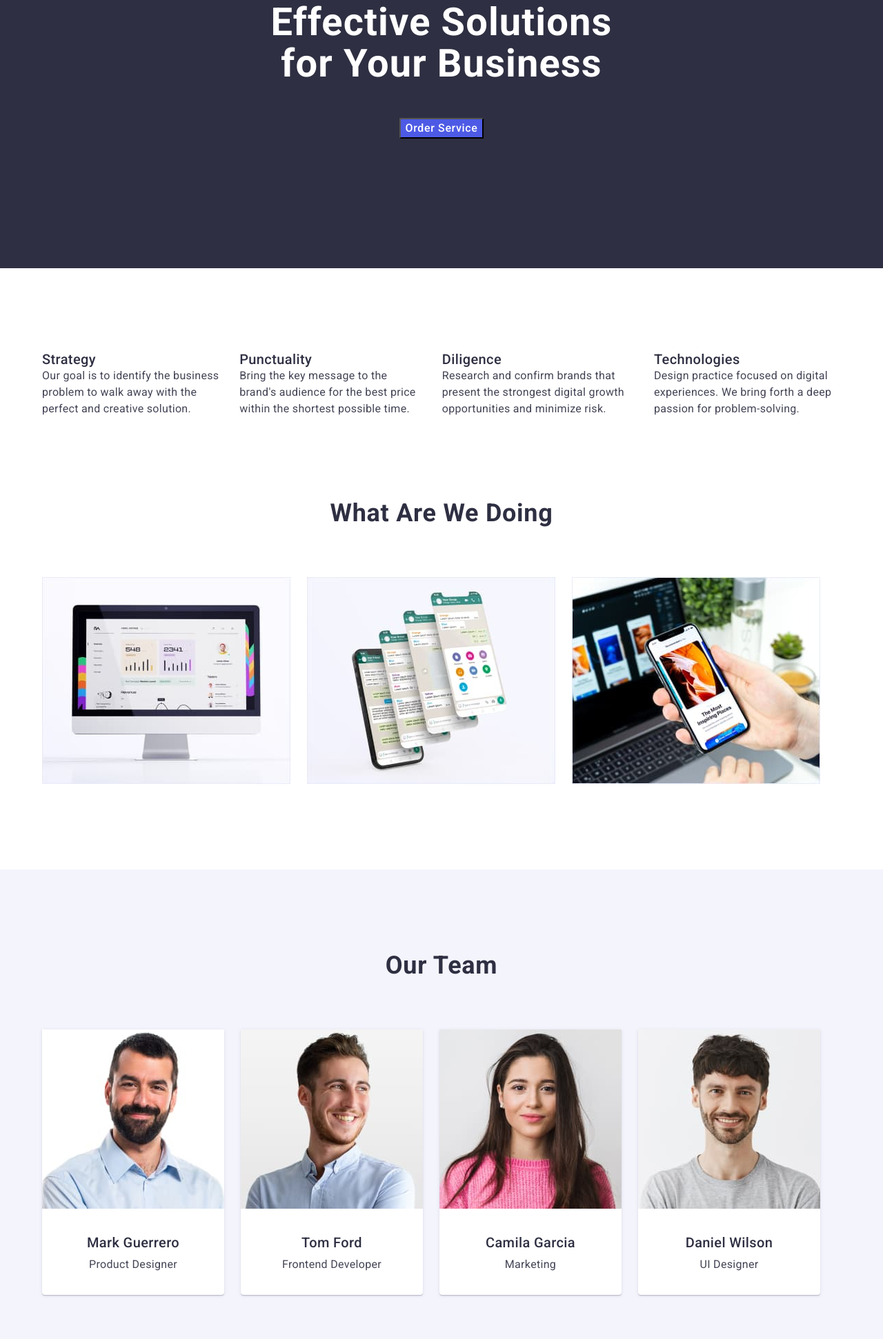
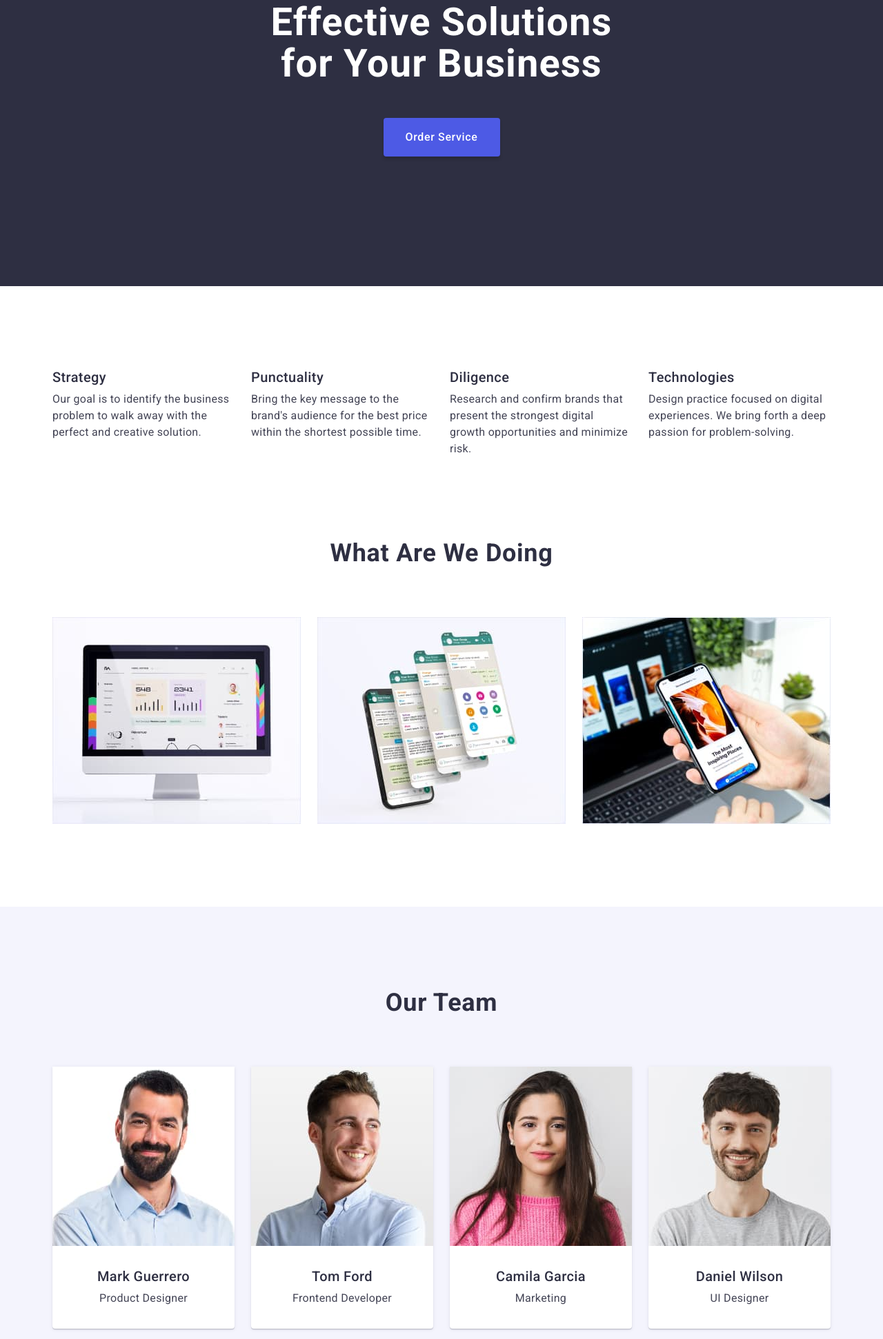
Before and after one commit to Kostyantyn-Kovalchuk/goit-markup-hw-03, a plain HTML site: page index.html in a window 1280 px wide. Shown: the part 258-2200 px from the top of the page at 69% size. Drawn offline with nearby package versions, Linux system fonts and the light colour scheme.

Commit message:
Corrected mistakes in HW3

```diff
--- a/css/styles.css
+++ b/css/styles.css
@@ -27,9 +27,6 @@ body {
   width: 1158px;
   margin-right: auto;
   margin-left: auto;
-}
-
-.section {
   padding-left: 15px;
   padding-right: 15px;
 }
@@ -42,6 +39,10 @@ body {
 .contacts .link:hover,
 .contacts .link:focus {
   color: var(--hover-color);
+}
+
+img {
+  display: block;
 }
 
 /* Header */
@@ -65,6 +66,7 @@ body {
 
 .site-nav {
   display: flex;
+  align-items: center;
 }
 
 .site-nav .link {
@@ -112,17 +114,21 @@ body {
 
 /* Hero */
 
-.hero {
+.hero-section {
   margin-bottom: 0;
+  padding-top: 188px;
+  padding-bottom: 188px;
 
-  text-align: center;
   background-color: var(--secondary-text-color);
 }
 
 .hero-title {
   margin-top: 0;
   margin-bottom: 48px;
-  padding-top: 188px;
+  max-width: 496px;
+
+  margin-left: auto;
+  margin-right: auto;
 
   font-weight: 700;
   font-size: 56px;
@@ -133,7 +139,16 @@ body {
 }
 
 .hero-button {
-  margin-bottom: 188px;
+  display: block;
+  min-width: 169px;
+  height: 56px;
+
+  margin-left: auto;
+  margin-right: auto;
+
+  border: none;
+  box-shadow: 0px 4px 4px rgba(0, 0, 0, 0.15);
+  border-radius: 4px;
 
   font-family: inherit;
   font-weight: 500;
@@ -152,7 +167,6 @@ body {
 /* Titles of all sections besides Hero*/
 
 .section-title {
-  padding-top: 120px;
   margin-bottom: 72px;
   margin-top: 0;
 
@@ -168,9 +182,6 @@ body {
 /* Main sections besides Hero */
 
 .section-subtitle {
-  margin-top: 32px;
-  margin-bottom: 8px;
-
   font-weight: 500;
   font-size: 20px;
   line-height: 1.2;
@@ -192,21 +203,22 @@ body {
   margin-right: 24px;
 }
 
-.section-description {
-  margin-bottom: 32px;
+/* Features */
+
+.features-section {
+  padding-top: 120px;
+  padding-bottom: 120px;
 }
-
-/* Features */
 
 .features {
   display: flex;
-  padding-top: 120px;
   margin-bottom: 0;
   padding-bottom: 0;
 }
 
 .features .section-subtitle {
-  margin: 0;
+  margin-top: 0;
+  margin-bottom: 8px;
   padding: 0;
 }
 
@@ -215,34 +227,64 @@ body {
   padding: 0;
 }
 
+.features .list-item {
+  flex-basis: calc((100% - 3 * 24px) / 3);
+}
+
 /* Samples */
 
-.samples {
+.samples-section {
   display: flex;
   padding-bottom: 120px;
 }
 
+.samples-section .list-item {
+  flex-basis: calc((100% - 2 * 24px) / 3);
+}
+
+.samples.list {
+  display: flex;
+  margin: 0;
+  padding: 0;
+}
+
 /* Team */
 
-.section.team {
+.section-team {
+  padding-top: 120px;
+  padding-bottom: 120px;
   background-color: var(--light-mode);
 }
 
-.members {
+.cards {
   display: flex;
-  padding-bottom: 120px;
   text-align: center;
 }
 
-.team .section-title {
-  padding-top: 120px;
+.cards .list-item {
+  flex-basis: calc((100% - 3 * 24px) / 3);
+
+  background-color: var(--main-background-color);
+  border-radius: 0px 0px 4px 4px;
+  box-shadow: 0px 1px 6px rgba(46, 47, 66, 0.08),
+    0px 1px 1px rgba(46, 47, 66, 0.16), 0px 2px 1px rgba(46, 47, 66, 0.08);
 }
 
-.members .list-item {
-  background-color: var(--main-background-color);
-  box-shadow: 0px 1px 6px rgba(46, 47, 66, 0.08),
-    0px 1px 1px rgba(46, 47, 66, 0.16), 0px 2px 1px rgba(46, 47, 66, 0.08);
-  border-radius: 0px 0px 4px 4px;
+.card-text {
+  padding-top: 32px;
+  padding-bottom: 32px;
+  padding-left: 16px;
+  padding-right: 16px;
+}
+
+.section-subtitle.name {
+  margin-top: 0;
+  text-align: center;
+  margin-bottom: 8px;
+}
+
+.section-subtitle.position {
+  text-align: center;
 }
 
 /* Portfolio section */
@@ -309,13 +351,13 @@ body {
 /* Footer */
 
 .footer {
+  padding-top: 100px;
+  padding-bottom: 100px;
   background-color: var(--secondary-text-color);
 }
 
 .footer-info {
-  padding-top: 100px;
-  padding-bottom: 100px;
-  width: 264px;
+  max-width: 264px;
 }
 
 .logo-footer {
@@ -323,7 +365,7 @@ body {
 }
 
 .footer .logo {
-  display: block;
+  display: inline-block;
   margin-bottom: 16px;
 }
 
--- a/index.html
+++ b/index.html
@@ -55,15 +55,14 @@
     </header>
 
     <main>
-      <section class="hero">
-        <h1 class="hero-title">
-          Effective Solutions<br />
-          for Your Business
-        </h1>
+      <section class="hero-section">
+        <div class="container">
+          <h1 class="hero-title">Effective Solutions for Your Business</h1>
           <button type="button" class="hero-button">Order Service</button>
+        </div>
       </section>
 
-      <section class="section">
+      <section class="features-section">
         <div class="container">
           <h2 class="section-title" hidden>Features</h2>
           <ul class="features list">
@@ -99,7 +98,7 @@
         </div>
       </section>
 
-      <section class="section">
+      <section class="samples-section">
         <div class="container">
           <h2 class="section-title">What are we doing</h2>
           <ul class="samples list">
@@ -128,10 +127,10 @@
         </div>
       </section>
 
-      <section class="section team">
+      <section class="section-team">
         <div class="container">
           <h2 class="section-title">Our Team</h2>
-          <ul class="members list">
+          <ul class="cards list">
             <li class="list-item">
               <img
                 src="./images/team-1.jpg"
@@ -139,8 +138,10 @@
                 width="264"
                 height="260"
               />
+              <div class="card-text">
                 <h3 class="section-subtitle name">Mark Guerrero</h3>
                 <p class="section-description position">Product Designer</p>
+              </div>
             </li>
             <li class="list-item">
               <img
@@ -149,8 +150,10 @@
                 width="264"
                 height="260"
               />
+              <div class="card-text">
                 <h3 class="section-subtitle name">Tom Ford</h3>
                 <p class="section-description position">Frontend Developer</p>
+              </div>
             </li>
             <li class="list-item">
               <img
@@ -159,8 +162,10 @@
                 width="264"
                 height="260"
               />
+              <div class="card-text">
                 <h3 class="section-subtitle name">Camila Garcia</h3>
                 <p class="section-description position">Marketing</p>
+              </div>
             </li>
             <li class="list-item">
               <img
@@ -169,8 +174,10 @@
                 width="264"
                 height="260"
               />
+              <div class="card-text">
                 <h3 class="section-subtitle name">Daniel Wilson</h3>
                 <p class="section-description position">UI Designer</p>
+              </div>
             </li>
           </ul>
         </div>
```
Lines whose indentation alone changed are shown as unchanged.
